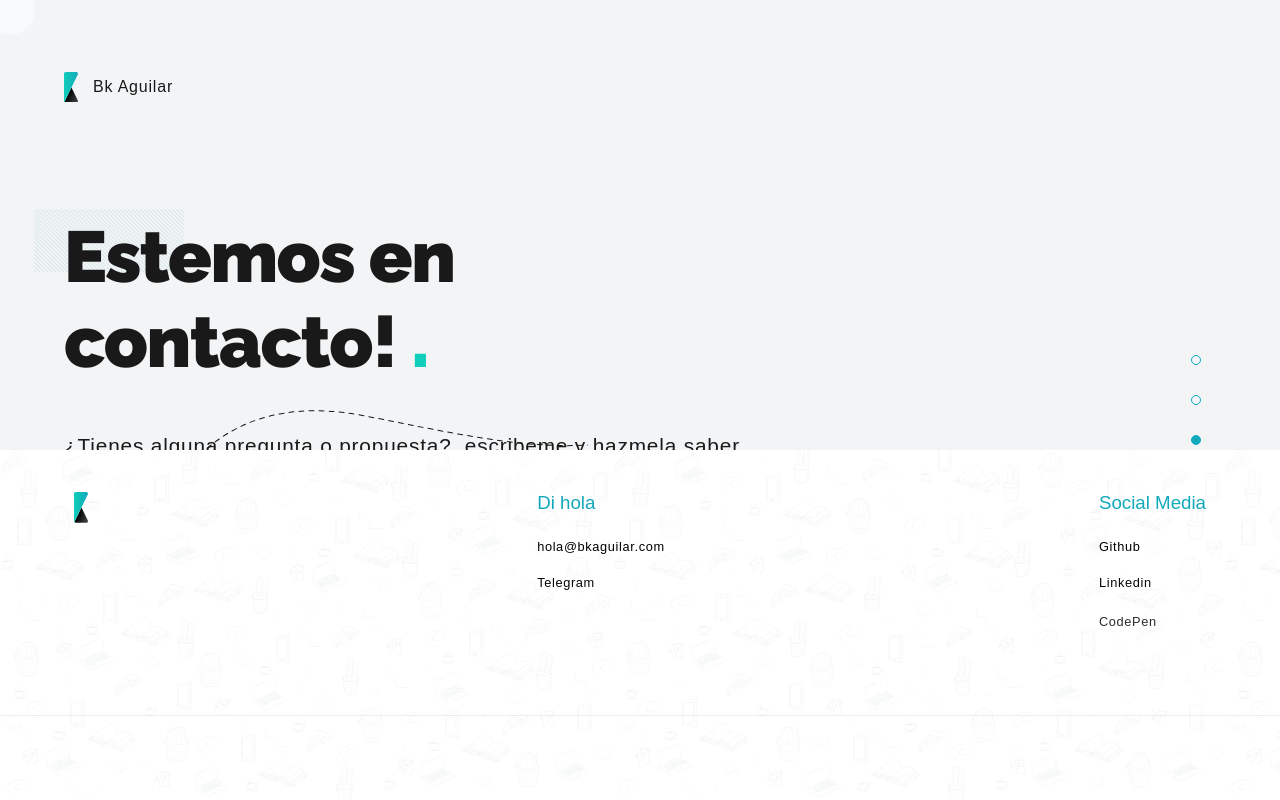
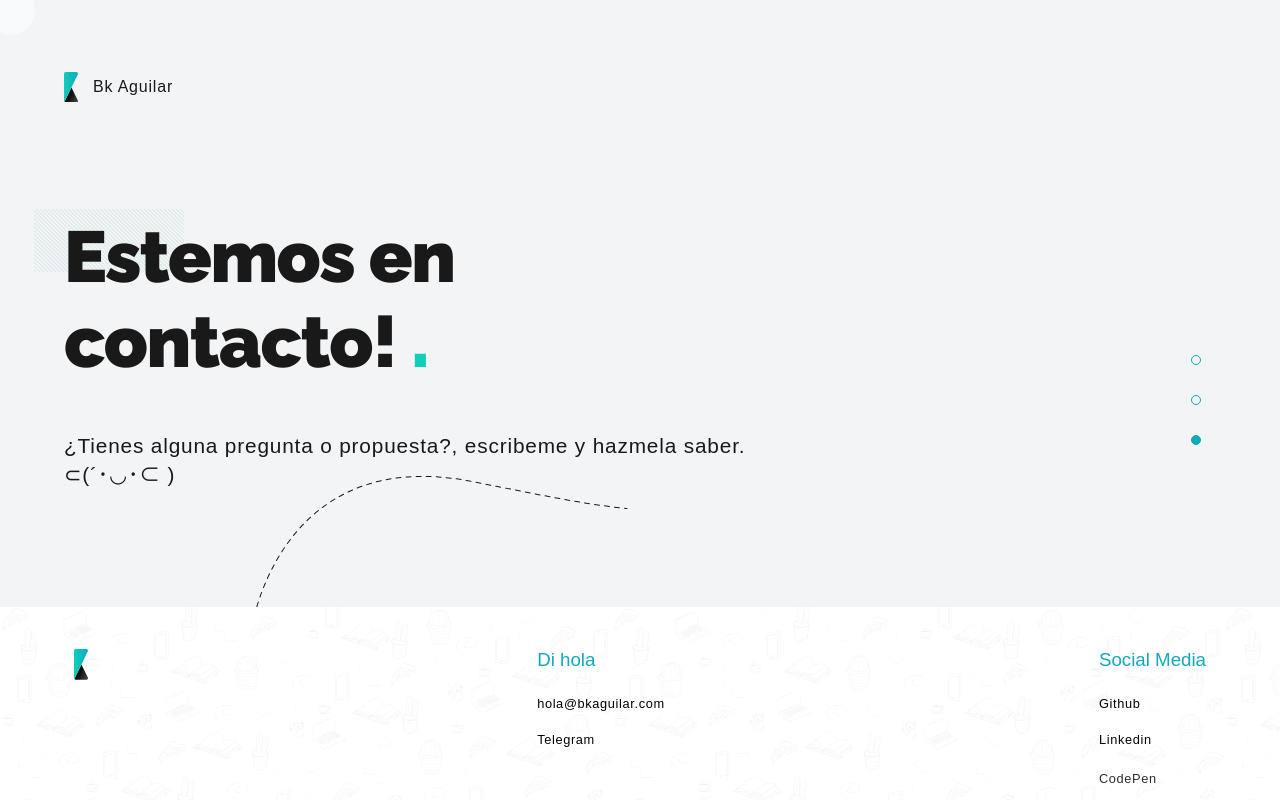
Before and after one commit to bkaguilar/my-web, a React (Create React App) app: page / in a window 1280 px wide. Both pictures are taken after a click on the item 1196 px from the left and 440 px from the top of the page. Shown: the top 800 px of the page. Built offline with nearby package versions, Linux system fonts and the light colour scheme; a web font is replaced by a local one.

Commit message:
revert some previous changes of the window scroll to function adding it a settimeout for better permonace

```diff
--- a/src/components/Wrapper/Footer/Footer.scss
+++ b/src/components/Wrapper/Footer/Footer.scss
@@ -1,7 +1,7 @@
 @import "../../../common.scss";
 
 .Footer {
-  @include position(fixed, unset, 0, 0, 0);
+  position: relative;
   opacity: 0;
   background: white;
   max-height: $max-footer;
@@ -16,12 +16,10 @@
 
   @media #{$break-smallMax} {
     max-height: none;
-    position: relative;
   }
 
   @media #{$break-largeLandscape} {
     max-height: none;
-    position: relative;
   }
 
   &__anchors {
--- a/src/components/Wrapper/Header/Header.scss
+++ b/src/components/Wrapper/Header/Header.scss
@@ -1,7 +1,7 @@
 @import "../../../common.scss";
 
 .Header {
-  @include position(fixed, 0, 0, unset, 0);
+  position: relative;
   padding: $lr-padding $lr-padding 0 $lr-padding;
   z-index: 1;
   display: flex;
@@ -11,14 +11,12 @@
   transition: all 100ms ease;
 
   @media #{$break-smallMax} {
-    position: relative;
     height: 80px;
     padding: 1.6em;
   }
 
   @media #{$break-largeLandscape} {
     padding: 1.6em;
-    position: relative;
   }
 
   &__figure {
--- a/src/components/Wrapper/Main/Main.scss
+++ b/src/components/Wrapper/Main/Main.scss
@@ -4,10 +4,9 @@
   flex: 1 0 auto;
   width: 100%;
   max-width: $max-width;
-  padding: calc(110px + 4em) $lr-padding $lr-padding $lr-padding;
+  padding: $lr-padding;
   margin: 0 auto;
   transition: all $timing-transition ease-in;
-
   display: flex;
   flex-wrap: wrap;
 
--- a/src/components/Wrapper/Wrapper.js
+++ b/src/components/Wrapper/Wrapper.js
@@ -33,6 +33,7 @@ class Wrapper extends React.Component {
   }
 
   moveToPage(n) {
+    window.scrollTo(0, 0);
     this.setState({
       active: this.state.active + n
     });
@@ -121,7 +122,9 @@ class Wrapper extends React.Component {
 
   componentDidUpdate(prevProps, prevState) {
     if (this.state.active !== prevState.active) {
-      window.scrollTo(0, 0);
+      setTimeout(function() {
+        window.scrollTo(0, 0);
+      }, 100);
     }
   }
 
```
Also changed, not shown: src/App.scss (+0 -14 lines).
